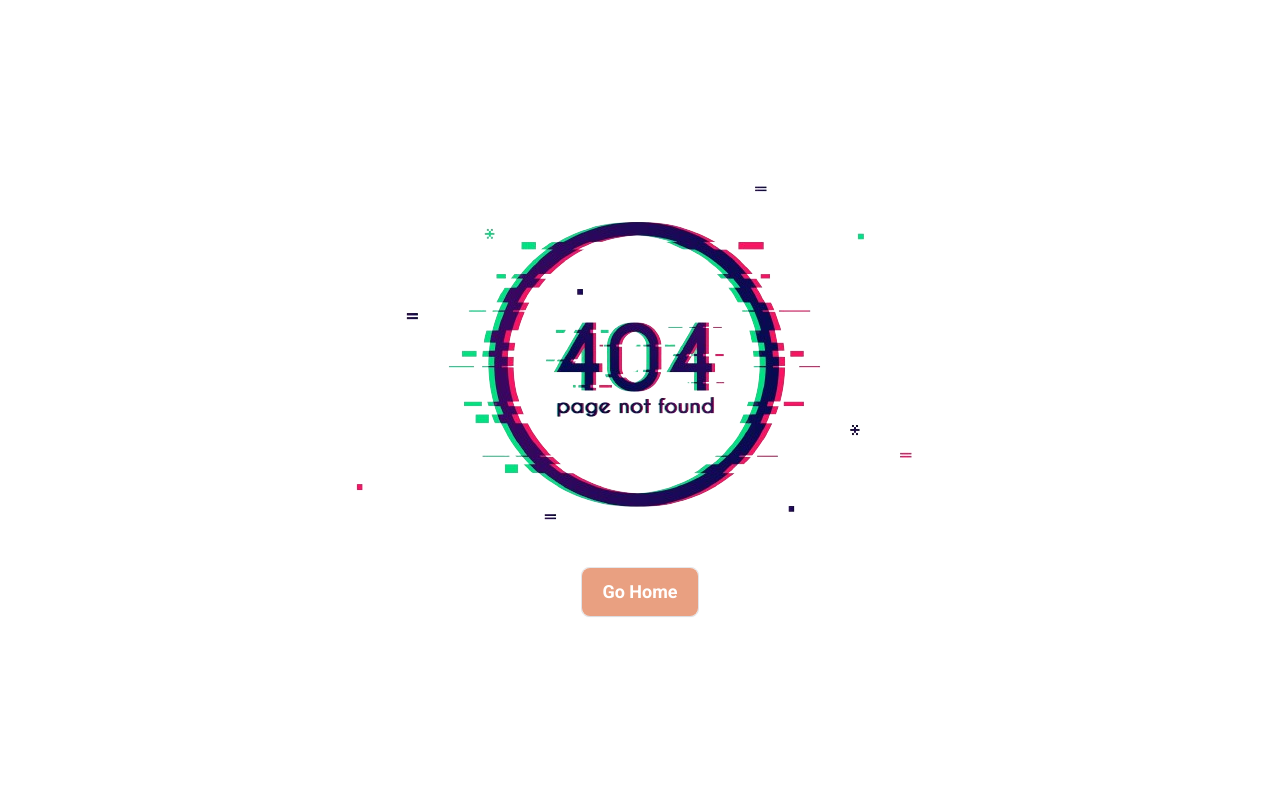
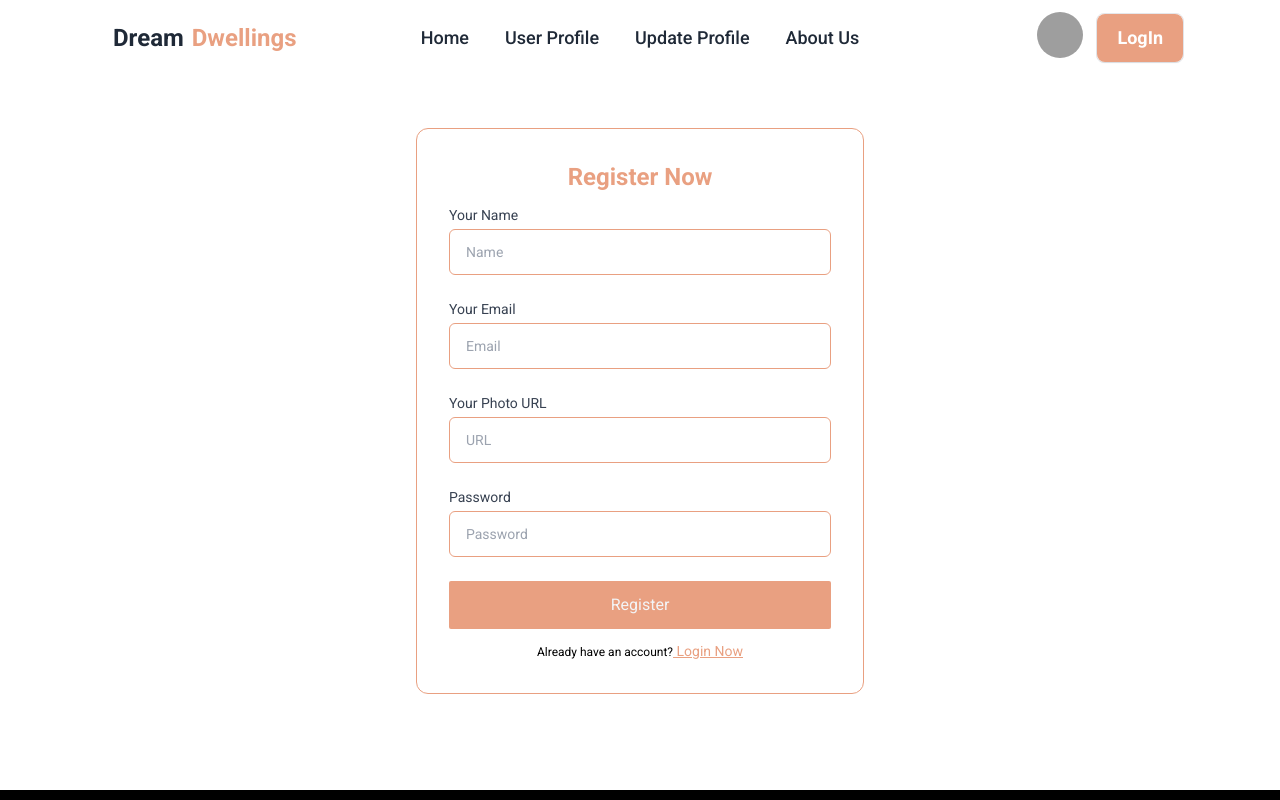
Before and after one commit to Kamrul-Islam-171/Dream-Dwellings, a React (Vite) app: page /register in a window 1280 px wide. Before the commit this address had no page. Shown: the top 800 px of the page. Built offline with nearby package versions, Linux system fonts and the light colour scheme; grey boxes are pictures that could not be loaded.

Commit message:
login and register page design done

```diff
--- a/package.json
+++ b/package.json
@@ -15,6 +15,7 @@
     "react": "^18.2.0",
     "react-dom": "^18.2.0",
     "react-helmet-async": "^2.0.4",
+    "react-hook-form": "^7.51.2",
     "react-icons": "^5.0.1",
     "react-router-dom": "^6.22.3",
     "sort-by": "^1.2.0",
--- a/src/Layouts/MainLayouts/MainLayouts.jsx
+++ b/src/Layouts/MainLayouts/MainLayouts.jsx
@@ -6,6 +6,7 @@ import ErrorPage from "../../Pages/ErrorPage/ErrorPage";
 import Login from "../../Pages/LogIn/Login";
 import PropertyDetails from "../../Pages/PropertyDetails/PropertyDetails";
 import UserProfile from "../../Pages/UserProfile/UserProfile";
+import Register from "../../Pages/Register/Register";
 
 const router = createBrowserRouter([
     {
@@ -27,6 +28,10 @@ const router = createBrowserRouter([
                 element:<Login></Login>
             },
             {
+                path:'/register',
+                element:<Register></Register>
+            },
+            {
                 path:'/propertyDetails/:id',
                 element : <PropertyDetails></PropertyDetails>,
                 loader:() => fetch('/properties.json')
--- a/src/Layouts/Properties/HouseCard.jsx
+++ b/src/Layouts/Properties/HouseCard.jsx
@@ -2,31 +2,33 @@ import { FaLocationDot } from "react-icons/fa6";
 import { Link } from "react-router-dom";
 
 const HouseCard = ({ houseInfo }) => {
-    const { image, estate_title, description, segment_name, price, status, area, location, facilities , id} = houseInfo;
+    const { image, estate_title, description, segment_name, price, status, area, location, facilities, id } = houseInfo;
     // console.log(houseInfo)
     return (
         <div>
             <div className="card  bg-base-100 shadow-xl relative">
                 <figure className="p-2"><img className="rounded-lg h-[300px]" src={image} alt="Shoes" /></figure>
-                <div className="card-body h-[275px] flex flex-col ">
+                <div className="card-body h-[250px] flex flex-col relative">
                     <h2 className="card-title text-primary-color">{estate_title}</h2>
                     <div className="flex gap-2">
                         <span className="text-primary-color mt-[5px]"><FaLocationDot /></span>
                         <p>{location}</p>
                     </div>
-                    <div className="flex text-lg font-medium">
+                    <div className="flex text-lg w-full  left-0 px-5  text-white font-bold absolute -top-10">
                         <p className="">{price}</p>
-                        <p className="">{area}</p>
+                        <p className="text-end">{area}</p>
                     </div>
+                    <hr className="border-secondary-color" />
                     <div className="flex-grow">
                         <div className="flex gap-1">
                             {
                                 facilities.map((item, idx) => <p className="" key={idx}>{item}</p>)
                             }
                         </div>
+                        <hr className="border-secondary-color mt-2" />
                     </div>
                     <div className="card-actions">
-                        <Link to={`/propertyDetails/${id}`}><button className="btn bg-primary-color text-white ">View Property</button></Link>
+                        <Link to={`/propertyDetails/${id}`}><button className="btn border border-primary-color text-primary-color bg-white hover:bg-primary-color hover:text-white">View Property</button></Link>
                     </div>
                 </div>
                 <div className="bg-primary-color text-sm w-[80px] py-1  text-center rounded-lg text-white absolute top-6 right-6">
--- a/src/Pages/LogIn/Login.jsx
+++ b/src/Pages/LogIn/Login.jsx
@@ -1,17 +1,28 @@
 
-import { useState } from "react";
+
 import { Helmet } from "react-helmet-async";
-import './Login.css'
+
+import { Link } from "react-router-dom";
+import { useForm, } from "react-hook-form"
+
 
 
 const Login = () => {
+    const {
+        register,
+        handleSubmit,
+        watch,
+        formState: { errors },
+    } = useForm({
+        criteriaMode: "all",
+        mode: "onChange"
+    })
 
-    const handleLogin = (e) => {
-        e.preventDefault();
-        // Here you can implement your login logic
-        console.log(e.target.email.value);
+    const onSubmit = (data) => {
+        console.log(data)
+    }
+    // console.log(watch("example")) // watch input value by passing the name of it
 
-    };
 
 
     return (
@@ -20,77 +31,22 @@ const Login = () => {
                 <title>User LogIn</title>
             </Helmet>
 
-            {/* <div className="login-container">
-                <div className="login-card">
-                    <h2 className="login-header">Welcome Back!</h2>
-                    <form onSubmit={handleLogin} className="login-form">
-                        <div className="form-control">
-                            <label htmlFor="username">Username</label>
-                            <input
-                                id="username"
-                                type="text"
-                                value={username}
-                                onChange={(e) => setUsername(e.target.value)}
-                                placeholder="Enter your username"
-                            />
-                        </div>
-                        <div className="form-control">
-                            <label htmlFor="password">Password</label>
-                            <input
-                                id="password"
-                                type="password"
-                                value={password}
-                                onChange={(e) => setPassword(e.target.value)}
-                                placeholder="Enter your password"
-                            />
-                        </div>
-                        <button type="submit" className="login-btn">Login</button>
-                    </form>
-                </div>
-            </div> */}
-
-            {/* <div className="flex justify-center items-center h-screen bg-gray-100">
-                <div className="bg-white p-8 rounded-lg shadow-md w-96">
-                    <h2 className="text-2xl font-semibold mb-4">Welcome Back!</h2>
-                    <form onSubmit={handleLogin}>
-                        <div className="mb-4">
-                            <label htmlFor="username" className="block text-gray-700">Username</label>
-                            <input
-                                id="username"
-                                type="text"
-                                value={username}
-                                onChange={(e) => setUsername(e.target.value)}
-                                className="w-full px-4 py-2 mt-2 rounded-md border border-gray-300 focus:outline-none focus:border-blue-500"
-                                placeholder="Enter your username"
-                            />
-                        </div>
-                        <div className="mb-4">
-                            <label htmlFor="password" className="block text-gray-700">Password</label>
-                            <input
-                                id="password"
-                                type="password"
-                                value={password}
-                                onChange={(e) => setPassword(e.target.value)}
-                                className="w-full px-4 py-2 mt-2 rounded-md border border-gray-300 focus:outline-none focus:border-blue-500"
-                                placeholder="Enter your password"
-                            />
-                        </div>
-                        <button type="submit" className="w-full py-2 px-4 bg-blue-500 text-white rounded-md hover:bg-blue-600 transition duration-300">Login</button>
-                    </form>
-                </div>
-            </div> */}
 
             <div className="flex justify-center items-center mt-32 mb-24">
-                <div className="w-full max-w-md p-8 space-y-3 rounded-xl bg-orange-100 text-gray-700">
-                    <h1 className="text-2xl font-bold text-center">Login</h1>
-                    <form noValidate=""  className="space-y-6" onSubmit={handleLogin}>
+                <div className="w-full max-w-md p-8 space-y-3 rounded-xl border-primary-color border text-gray-700">
+                    <h1 className="text-2xl font-bold text-center text-primary-color">Login</h1>
+                    <form className="space-y-6" onSubmit={handleSubmit(onSubmit)}>
                         <div className="space-y-1 text-sm">
-                            <label htmlFor="username" className="block text-gray-700">Your Email</label>
-                            <input type="email" name="email"  placeholder="Email" className=" w-full px-4 py-3 rounded-md border-gray-700  focus:border-violet-400" />
+                            <label htmlFor="email" className="block text-gray-700">Your Email</label>
+                            <input type="email" name="email" placeholder="Email" className="border border-primary-color w-full px-4 py-3 rounded-md border-gray-700  focus:border-violet-400" />
                         </div>
                         <div className="space-y-1 text-sm">
                             <label htmlFor="password" className="block text-gray-700">Password</label>
-                            <input type="password" name="password"  placeholder="Password" className="w-full px-4 py-3 rounded-md border-gray-700  focus:border-violet-400" />
+                            <input type="password"  {...register("password", { required: true, minLength: 6})} placeholder="Password" className="border border-primary-color w-full px-4 py-3 rounded-md border-gray-700  focus:border-violet-400" />
+                            {errors?.password?.types?.required && <p className="text-red-500">password required</p>}
+                            {errors?.password?.types?.minLength && <p className="text-red-500">password minLength 6</p>}
+                            {/* {errors?.password?.types?.pattern && <p>password number only</p>} */}
+
                             <div className="flex justify-end text-xs text-gray-700">
                                 <a rel="noopener noreferrer" href="#">Forgot Password?</a>
                             </div>
@@ -120,7 +76,7 @@ const Login = () => {
                         </button>
                     </div>
                     <p className="text-xs text-center sm:px-6 text-black">Don't have an account?
-                        <a rel="noopener noreferrer" href="#" className="underline text-sm"> Register Now</a>
+                        <Link to={'/register'} className="underline text-sm text-primary-color"> Register Now</Link>
                     </p>
                 </div>
             </div>
--- a/src/Pages/PropertyDetails/PropertyDetails.jsx
+++ b/src/Pages/PropertyDetails/PropertyDetails.jsx
@@ -53,9 +53,9 @@ const PropertyDetails = () => {
                         }
                     </div>
                     <p>For : <span className='bg-primary-color text-white px-3 rounded-sm'>{property[0]?.status}</span></p>
-                    <p>{property[0]?.location}</p>
-                    <p>{property[0]?.area}</p>
-                    <p className='font-bold text-xl'>{property[0]?.price}</p>
+                    <p><span className='font-semibold'>Location : </span>{property[0]?.location}</p>
+                    <p><span className='font-semibold'>Area : </span>{property[0]?.area}</p>
+                    <p className='font-bold text-xl'><span>Price : </span>{property[0]?.price}</p>
 
 
                 </div>
--- /dev/null
+++ b/src/Pages/Register/Register.jsx
@@ -0,0 +1,71 @@
+import { Helmet } from "react-helmet-async";
+import { useForm } from "react-hook-form";
+import { Link } from "react-router-dom";
+
+
+const Register = () => {
+    const {
+        register,
+        handleSubmit,
+        watch,
+        formState: { errors },
+    } = useForm({
+        criteriaMode: "all",
+        // mode: "onChange"
+    })
+
+    const onSubmit = (data) => {
+        console.log(data)
+    }
+    return (
+        <div>
+            <Helmet>
+                <title>Register</title>
+            </Helmet>
+
+
+            <div className="flex justify-center items-center mt-32 mb-24">
+                <div className="w-full max-w-md p-8 space-y-3 rounded-xl border-primary-color border text-gray-700">
+                    <h1 className="text-2xl font-bold text-center text-primary-color">Register Now</h1>
+                    <form noValidate=""  className="space-y-6" onSubmit={handleSubmit(onSubmit)}>
+                        <div className="space-y-1 text-sm">
+                            <label htmlFor="username" className="block text-gray-700">Your Name</label>
+                            <input type="text" {...register('name', {required:true})}  placeholder="Name" className="border border-primary-color w-full px-4 py-3 rounded-md border-gray-700  focus:border-violet-400" />
+                            {errors?.name?.types?.required && <p className="text-red-500">This field is required</p>}
+                        </div>
+                        <div className="space-y-1 text-sm">
+                            <label htmlFor="email" className="block text-gray-700">Your Email</label>
+                            <input type="email" {...register("email", {required:true})}  placeholder="Email" className="border border-primary-color w-full px-4 py-3 rounded-md border-gray-700  focus:border-violet-400" />
+                            {errors?.email?.types?.required && <p className="text-red-500">This field is required</p>}
+
+                        </div>
+                        <div className="space-y-1 text-sm">
+                            <label htmlFor="photoUrl" className="block text-gray-700">Your Photo URL</label>
+                            <input type="text" {...register("photoUrl", {required:true})}  placeholder="URL" className="border border-primary-color w-full px-4 py-3 rounded-md border-gray-700  focus:border-violet-400" />
+                            {errors?.photoUrl?.types?.required && <p className="text-red-500">This field is required</p>}
+
+                        </div>
+                        <div className="space-y-1 text-sm">
+                            <label htmlFor="password" className="block text-gray-700">Password</label>
+                            <input type="password" {...register("password", {required:{value:true, message:"This field is required"}, pattern:{value:/^(?=.*[A-Z])(?=.*[a-z])/, message:"At least one Uppercase and lowercase"}, minLength:{value:6, message:"At least 6 character"}})}  placeholder="Password" className="border border-primary-color w-full px-4 py-3 rounded-md border-gray-700  focus:border-violet-400" />
+                            {/* {errors?.password?.types?.required && <p className="text-red-500">This field is required</p>} */}
+                            {/* {errors?.password?.types?.pattern && <p className="text-red-500">Must have at least one Uppercase</p>} */}
+                            {errors?.password && <p className="text-red-500">{  errors.password.message}</p>}
+
+                        </div>
+                        <button className="block w-full p-3 text-center rounded-sm  bg-primary-color text-gray-100">Register</button>
+                    </form>
+
+
+                    <p className="text-xs text-center sm:px-6 text-black">Already have an account?
+                        <Link to={'/login'} className="underline text-sm text-primary-color"> Login Now</Link>
+                    </p>
+                </div>
+            </div>
+
+
+        </div>
+    );
+};
+
+export default Register;
```
Also changed, not shown: public/properties.json (+6 -6 lines), 1 other file (tests, documents, lock files or other folders).
